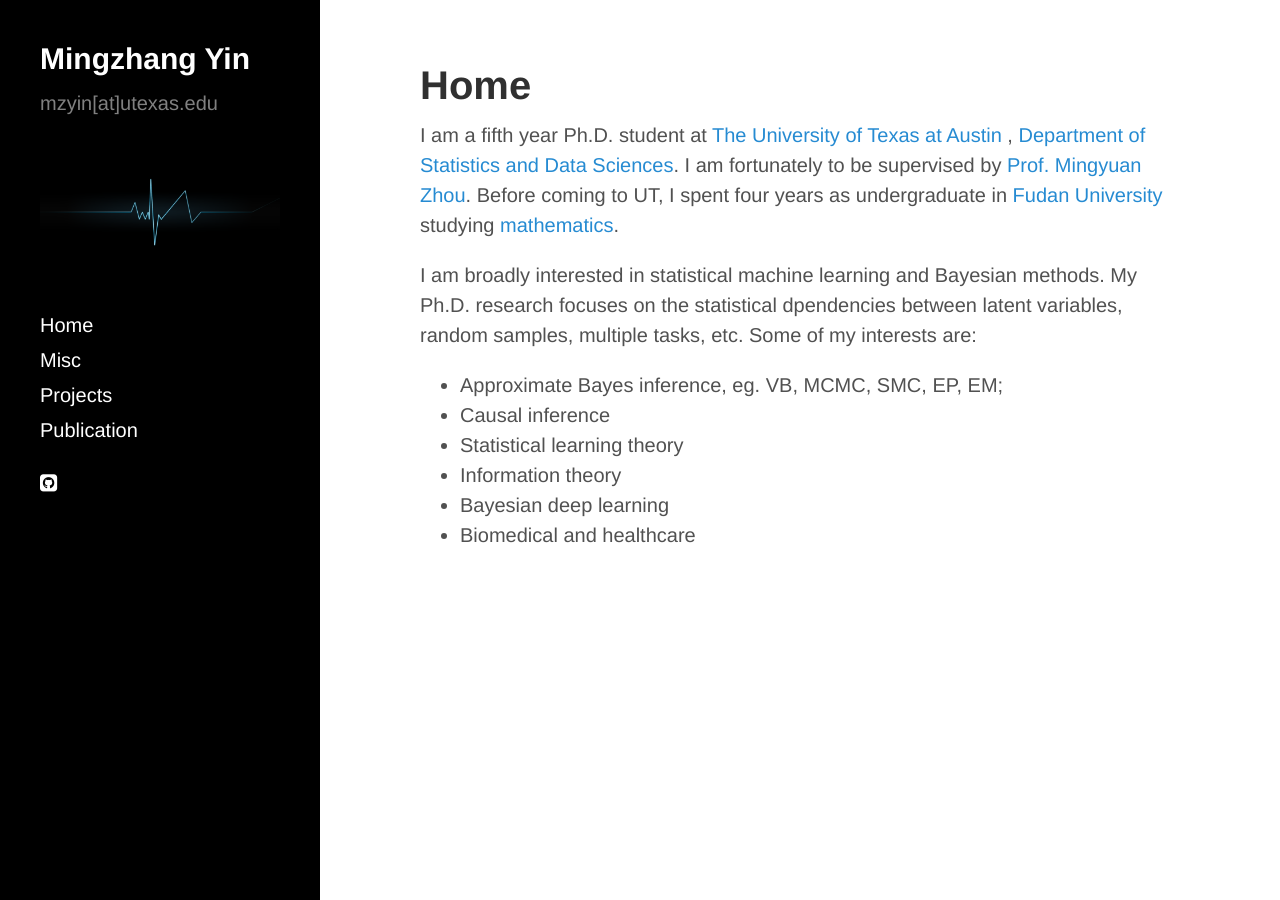
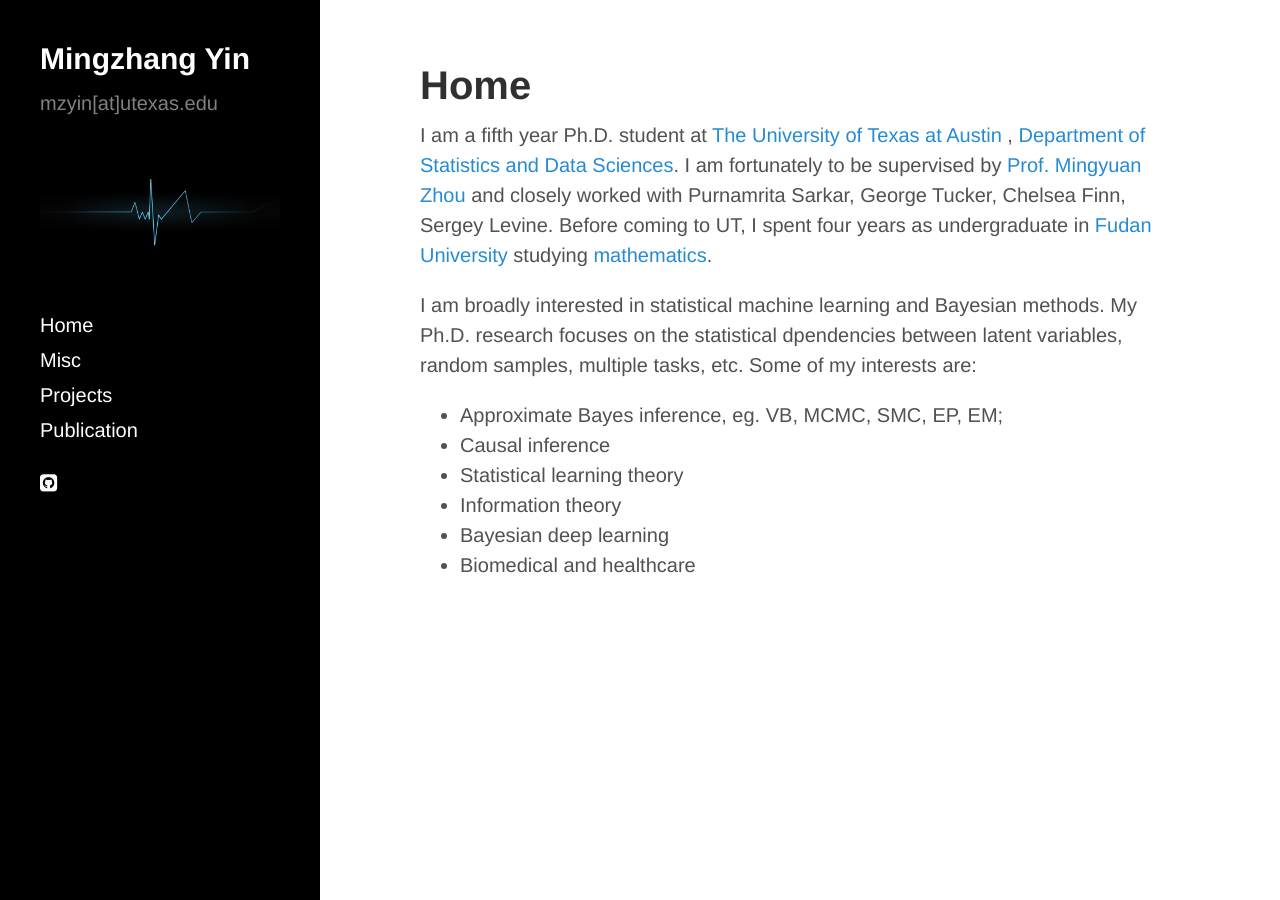
Before and after one commit to mingzhang-yin/mingzhang-yin.github.io, a Jekyll site: the page built from index.md, in a window 1280 px wide. Built offline with Jekyll 4.4.1, drawn with Linux system fonts in a browser that asks for light colours; nearby versions of some CDN libraries.

Commit message:
Update index.md

```diff
--- a/index.md
+++ b/index.md
@@ -12,7 +12,7 @@
   <p>
   I am a fifth year Ph.D. student at
   <a href="https://www.utexas.edu">The University of Texas at Austin</a> , <a href="https://stat.utexas.edu">Department of Statistics and Data Sciences</a>. I am fortunately to be supervised by
-  <a href="https://mingyuanzhou.github.io">Prof. Mingyuan Zhou</a>.  Before coming to UT, I spent four years as undergraduate in <a href="http://www.fudan.edu.cn/en/"> Fudan University</a> studying <a href="http://math.fudan.edu.cn/olden/Index.htm"> mathematics</a>.
+  <a href="https://mingyuanzhou.github.io">Prof. Mingyuan Zhou</a> and closely worked with Purnamrita Sarkar, George Tucker, Chelsea Finn, Sergey Levine.  Before coming to UT, I spent four years as undergraduate in <a href="http://www.fudan.edu.cn/en/"> Fudan University</a> studying <a href="http://math.fudan.edu.cn/olden/Index.htm"> mathematics</a>.
 
   <p> I am broadly interested in statistical machine learning and Bayesian methods. My Ph.D. research focuses on the statistical dpendencies between latent variables, random samples, multiple tasks, etc. Some of my interests are: </p>
   <p>
```
